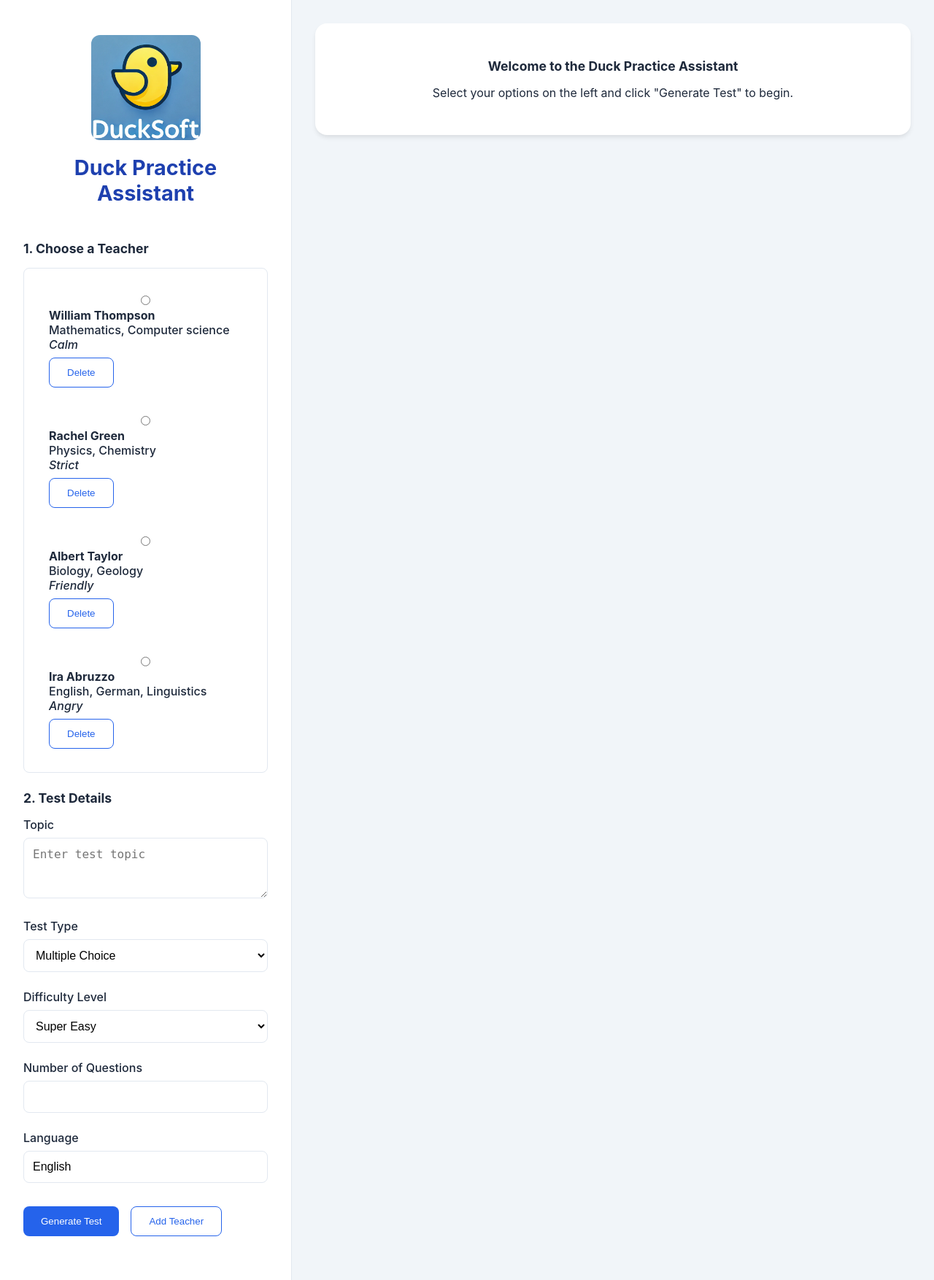
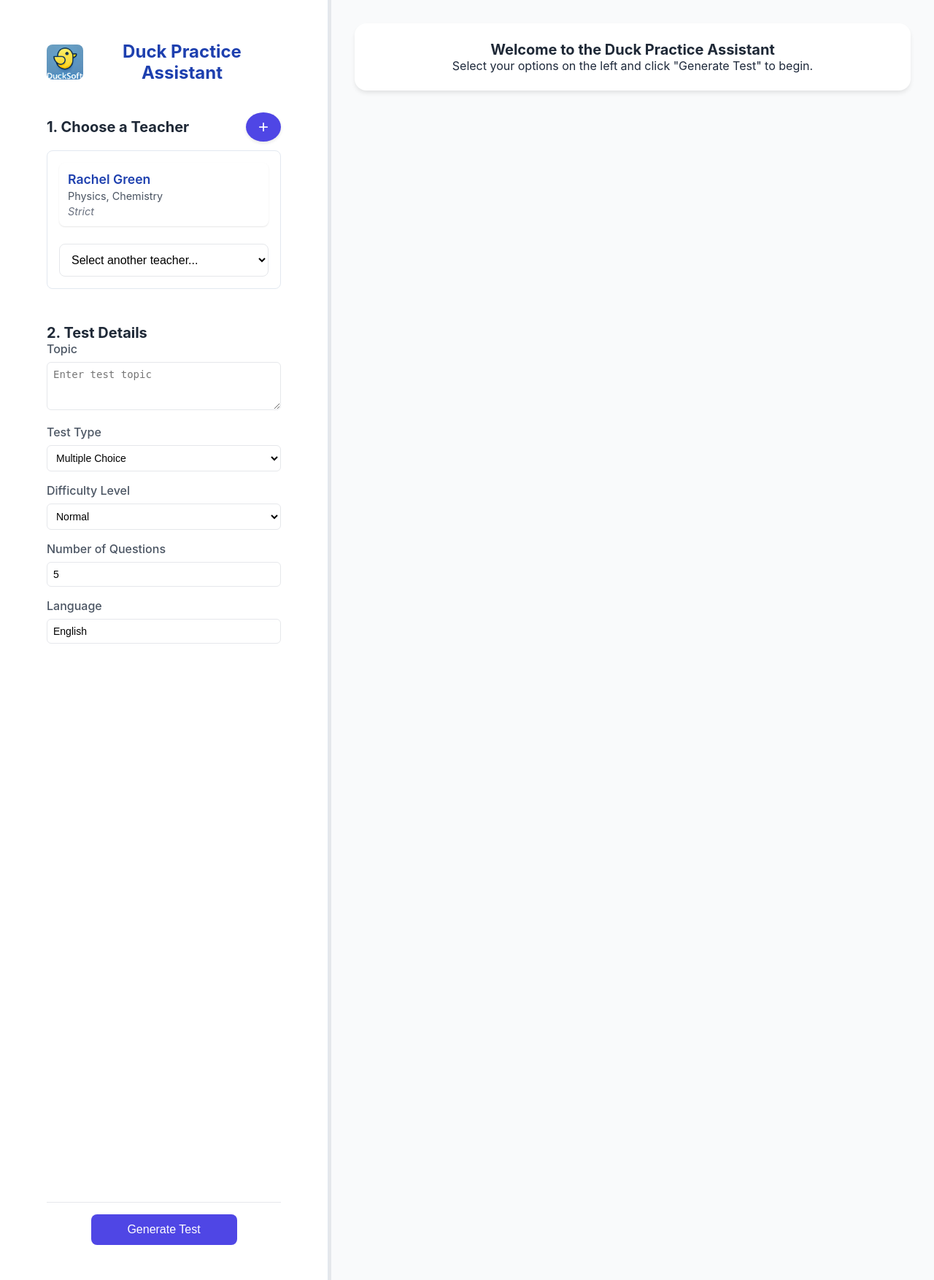
Before and after one commit to DonPedroDado/Duck_PA, a Flask app: page / in a window 1280 px wide. Shown: the whole page at 73% size. Run offline with Flask 3, Linux system fonts and the light colour scheme.

Commit message:
optimizing teacher manager and side bar

```diff
--- a/Duck_PA/static/js/main.js
+++ b/Duck_PA/static/js/main.js
@@ -6,11 +6,18 @@ function fetchTeachers() {
     fetch('/get_teachers')
         .then(response => response.json())
         .then(data => {
-            const teacherList = document.querySelector('.teacher-list');
-            teacherList.innerHTML = '';
+            const teacherDropdown = document.querySelector('.teacher-dropdown');
+            const defaultTeacher = document.getElementById('default-teacher');
+
+            // Clear existing options except the placeholder
+            while (teacherDropdown.options.length > 1) {
+                teacherDropdown.remove(1);
+            }
 
             if (data.teachers.length === 0) {
-                teacherList.innerHTML = `
+                defaultTeacher.style.display = 'none';
+                teacherDropdown.style.display = 'none';
+                document.querySelector('.teacher-list').innerHTML = `
                     <div class="no-teachers">
                         <p>No teachers available. Please add a teacher first.</p>
                     </div>
@@ -18,65 +25,83 @@ function fetchTeachers() {
                 return;
             }
 
+            // Add all teachers except Rachel Green to the dropdown
             data.teachers.forEach(teacher => {
-                const teacherItem = document.createElement('div');
-                teacherItem.className = 'teacher-item';
-                teacherItem.innerHTML = `
-                    <div class="teacher-info">
-                        <input type="radio" name="teacher" value="${teacher.id}" id="teacher-${teacher.id}" required>
-                        <label for="teacher-${teacher.id}">
-                            <strong>${teacher.name}</strong><br>
-                            ${teacher.specialization.join(', ')}<br>
-                            <em>${teacher.attitude}</em>
-                        </label>
-                    </div>
-                    <button onclick="deleteTeacher(${teacher.id})" class="secondary-button">Delete</button>
-                `;
-                teacherList.appendChild(teacherItem);
-
-                // Add click handler for the entire teacher item
-                teacherItem.addEventListener('click', function(e) {
-                    if (e.target.tagName !== 'BUTTON') {
-                        const radio = this.querySelector('input[type="radio"]');
-                        radio.checked = true;
-                        updateTeacherSelection();
-                    }
-                });
+                if (teacher.id !== 2) { // Rachel Green's ID
+                    const option = document.createElement('option');
+                    option.value = teacher.id;
+                    option.textContent = `${teacher.name} (${teacher.specialization.join(', ')})`;
+                    teacherDropdown.appendChild(option);
+                }
             });
 
-            // Add change listeners to radio buttons
-            document.querySelectorAll('input[name="teacher"]').forEach(radio => {
-                radio.addEventListener('change', updateTeacherSelection);
-            });
+            // Set Rachel Green as selected by default
+            const rachelGreen = data.teachers.find(t => t.id === 2);
+            if (rachelGreen) {
+                defaultTeacher.querySelector('.teacher-name').textContent = rachelGreen.name;
+                defaultTeacher.querySelector('.teacher-specialization').textContent = rachelGreen.specialization.join(', ');
+                defaultTeacher.querySelector('.teacher-attitude').textContent = rachelGreen.attitude;
+                defaultTeacher.dataset.teacherId = rachelGreen.id;
+                defaultTeacher.style.display = 'block';
+                document.getElementById('teacher-error').style.display = 'none';
+            } else {
+                defaultTeacher.style.display = 'none';
+            }
         })
         .catch(err => {
             console.error('Error fetching teachers:', err);
-            const teacherList = document.querySelector('.teacher-list');
-            teacherList.innerHTML = '<p>Error loading teachers. Please try again.</p>';
+            document.querySelector('.teacher-list').innerHTML = '<p>Error loading teachers. Please try again.</p>';
         });
 }
 
-function updateTeacherSelection() {
-    const teacherError = document.getElementById('teacher-error');
-    const selectedTeacher = document.querySelector('input[name="teacher"]:checked');
+function selectTeacher(teacherId) {
+    if (!teacherId) return;
 
-    // Update all teacher items
-    document.querySelectorAll('.teacher-item').forEach(item => {
-        const radio = item.querySelector('input[type="radio"]');
-        item.classList.toggle('selected', radio.checked);
-    });
+    fetch('/get_teachers')
+        .then(response => response.json())
+        .then(data => {
+            const teacher = data.teachers.find(t => t.id === parseInt(teacherId));
+            if (teacher) {
+                const defaultTeacher = document.getElementById('default-teacher');
+                defaultTeacher.querySelector('.teacher-name').textContent = teacher.name;
+                defaultTeacher.querySelector('.teacher-specialization').textContent = teacher.specialization.join(', ');
+                defaultTeacher.querySelector('.teacher-attitude').textContent = teacher.attitude;
+                defaultTeacher.dataset.teacherId = teacher.id;
+                document.getElementById('teacher-error').style.display = 'none';
+            }
+        });
+}
 
-    // Hide error message if a teacher is selected
-    if (selectedTeacher) {
-        teacherError.style.display = 'none';
+function deleteTeacher(teacherId) {
+    if (!confirm('Are you sure you want to delete this teacher?')) {
+        return;
     }
+
+    fetch(`/delete_teacher/${teacherId}`, {
+        method: 'DELETE'
+    })
+        .then(response => response.json())
+        .then(data => {
+            if (data.message.includes('deleted successfully')) {
+                fetchTeachers();
+                // If we deleted the currently displayed teacher, clear the display
+                const defaultTeacher = document.getElementById('default-teacher');
+                if (defaultTeacher.querySelector('.delete-btn').getAttribute('onclick').includes(teacherId)) {
+                    defaultTeacher.style.display = 'none';
+                }
+            }
+        })
+        .catch(err => {
+            console.error('Error deleting teacher:', err);
+        });
 }
 
 function generateTest() {
-    const selectedTeacher = document.querySelector('input[name="teacher"]:checked');
+    const defaultTeacher = document.getElementById('default-teacher');
+    const teacherId = defaultTeacher.dataset.teacherId;
     const teacherError = document.getElementById('teacher-error');
 
-    if (!selectedTeacher) {
+    if (!teacherId || defaultTeacher.style.display === 'none') {
         teacherError.style.display = 'block';
         document.getElementById('teacher-selection').scrollIntoView({ behavior: 'smooth' });
         return;
@@ -93,7 +118,7 @@ function generateTest() {
     }
 
     const payload = {
-        teacher_id: selectedTeacher.value,
+        teacher_id: teacherId,
         topic: document.getElementById('test-topic').value,
         test_type: document.getElementById('test-type').value,
         test_difficulty: document.getElementById('test-difficulty').value,
@@ -121,23 +146,3 @@ function generateTest() {
     document.body.appendChild(form);
     form.submit();
 }
-
-function deleteTeacher(teacherId) {
-    if (!confirm('Are you sure you want to delete this teacher?')) {
-        return;
-    }
-
-    fetch(`/delete_teacher/${teacherId}`, {
-        method: 'DELETE'
-    })
-        .then(response => response.json())
-        .then(data => {
-            alert(data.message);
-            if (data.message.includes('deleted successfully')) {
-                fetchTeachers();
-            }
-        })
-        .catch(err => {
-            console.error('Error deleting teacher:', err);
-        });
-}
--- a/Duck_PA/templates/index.html
+++ b/Duck_PA/templates/index.html
@@ -13,45 +13,105 @@
             display: none;
         }
 
-        .teacher-item {
-            position: relative;
-            padding: 1rem;
-            border: 2px solid transparent;
+        .teacher-card {
+            background: #fff;
+            padding: 0.75rem;
             border-radius: 8px;
-            transition: all 0.2s;
+            box-shadow: 0 1px 2px rgba(0, 0, 0, 0.1);
+            margin-bottom: 0.5rem;
         }
 
-        .teacher-item:hover {
-            border-color: #93c5fd;
-            background: #f0f9ff;
+        .teacher-name {
+            font-size: 1.1rem;
+            font-weight: 600;
+            color: #1e40af;
+            margin-bottom: 0.25rem;
         }
 
-        .teacher-item.selected {
-            border-color: #2563eb;
-            background: #eff6ff;
+        .teacher-specialization {
+            color: #4b5563;
+            margin-bottom: 0.25rem;
+            font-size: 0.9rem;
         }
 
-        .teacher-item input[type="radio"] {
-            margin-right: 1rem;
+        .teacher-attitude {
+            color: #6b7280;
+            font-style: italic;
+            font-size: 0.9rem;
         }
 
-        .teacher-item label {
+        .teacher-actions {
+            position: absolute;
+            top: 1rem;
+            right: 1rem;
+            display: flex;
+            gap: 0.5rem;
+        }
+
+        .teacher-dropdown {
+            width: 100%;
+            padding: 0.75rem;
+            border: 1px solid #e5e7eb;
+            border-radius: 8px;
+            margin-top: 1rem;
+            background-color: white;
             cursor: pointer;
-            flex: 1;
+        }
+
+        .section-header {
+            display: flex;
+            align-items: center;
+            justify-content: space-between;
+            margin-bottom: 0.75rem;
+        }
+
+        .add-teacher-btn {
+            width: 2.5rem;
+            height: 2.5rem;
+            border-radius: 50%;
+            background-color: #4f46e5;
+            color: white;
+            border: none;
+            font-size: 1.5rem;
+            cursor: pointer;
+            display: flex;
+            align-items: center;
+            justify-content: center;
+            transition: background-color 0.2s;
+            box-shadow: 0 2px 4px rgba(0, 0, 0, 0.1);
+        }
+
+        .add-teacher-btn:hover {
+            background-color: #4338ca;
+        }
+
+        .delete-btn {
+            position: absolute;
+            top: 0.5rem;
+            right: 0.5rem;
+            padding: 0.25rem 0.5rem;
+            font-size: 0.8rem;
+        }
+
+        .delete-btn:hover {
+            color: #dc2626;
         }
 
         .logo-container {
+            display: flex;
+            align-items: center;
+            justify-content: center;
+            padding: 1.5rem 2rem;
+            margin-bottom: 1rem;
+            background: #fff;
             text-align: center;
-            margin-bottom: 2rem;
-            padding: 1rem;
         }
 
         .logo {
-            width: 150px;
+            width: 50px;
             height: auto;
-            margin-bottom: 1rem;
-            border-radius: 12px;
-            transition: opacity 0.3s ease;
+            border-radius: 8px;
+            margin: 0;
         }
 
         .logo.error {
@@ -61,7 +121,130 @@
         h1 {
             color: #1e40af;
             margin: 0;
-            font-size: 1.8rem;
+            font-size: 1.5rem;
+            flex: 1;
+            text-align: center;
+        }
+
+        h2 {
+            margin: 0;
+            font-size: 1.25rem;
+            color: #1f2937;
+        }
+
+        .button-group {
+            margin-top: auto;
+            padding: 1rem 2rem;
+            position: sticky;
+            bottom: 0;
+            background: white;
+            border-top: 1px solid #e5e7eb;
+            display: flex;
+            justify-content: center;
+            width: 100%;
+            box-sizing: border-box;
+        }
+
+        .primary-button {
+            padding: 0.75rem 2rem;
+            background-color: #4f46e5;
+            color: white;
+            border: none;
+            border-radius: 8px;
+            font-size: 1rem;
+            font-weight: 500;
+            cursor: pointer;
+            transition: background-color 0.2s;
+            width: 100%;
+            max-width: 200px;
+        }
+
+        .primary-button:hover {
+            background-color: #4338ca;
+        }
+
+        .form-container {
+            flex: 1;
+            padding: 0 2rem;
+            overflow-y: auto;
+            display: flex;
+            flex-direction: column;
+            min-height: 0;
+        }
+
+        .form-group {
+            margin-bottom: 1rem;
+        }
+
+        .form-group label {
+            display: block;
+            margin-bottom: 0.5rem;
+            color: #4b5563;
+            font-weight: 500;
+        }
+
+        .form-group input,
+        .form-group select,
+        .form-group textarea {
+            width: 100%;
+            padding: 0.5rem;
+            border: 1px solid #e5e7eb;
+            border-radius: 6px;
+            font-size: 0.875rem;
+        }
+
+        #teacher-selection {
+            margin-bottom: 1.5rem;
+        }
+
+        .form-section {
+            margin-bottom: 1.5rem;
+        }
+
+        .sidebar {
+            min-width: 450px;
+            width: 450px;
+            height: 100vh;
+            position: fixed;
+            left: 0;
+            top: 0;
+            background: #fff;
+            overflow-y: auto;
+            display: flex;
+            flex-direction: column;
+        }
+
+        .divider {
+            width: 4px;
+            height: 100vh;
+            background: #e5e7eb;
+            position: fixed;
+            left: 450px;
+            top: 0;
+            cursor: col-resize;
+            z-index: 100;
+            transition: background-color 0.2s;
+        }
+
+        .divider:hover {
+            background: #4f46e5;
+        }
+
+        .content {
+            margin-left: 454px;
+            padding: 2rem;
+            min-height: 100vh;
+            background: #f9fafb;
+        }
+
+        .welcome-message {
+            padding: 1.5rem 0;
+        }
+
+        body {
+            margin: 0;
+            overflow-x: hidden;
+            user-select: none;
         }
     </style>
 </head>
@@ -78,9 +261,19 @@
         </div>
         <div class="form-container">
             <section id="teacher-selection">
-                <h2>1. Choose a Teacher</h2>
+                <div class="section-header">
+                    <h2>1. Choose a Teacher</h2>
+                    <button class="add-teacher-btn" onclick="window.location.href='/add_teacher'" title="Add New Teacher">+</button>
+                </div>
                 <div class="teacher-list">
-                    <p>Loading teacher list...</p>
+                    <div class="teacher-card" id="default-teacher">
+                        <div class="teacher-name">Rachel Green</div>
+                        <div class="teacher-specialization">Physics, Chemistry</div>
+                        <div class="teacher-attitude">Strict</div>
+                    </div>
+                    <select class="teacher-dropdown" onchange="selectTeacher(this.value)">
+                        <option value="">Select another teacher...</option>
+                    </select>
                 </div>
                 <div class="teacher-selection-error" id="teacher-error">
                     Please select a teacher before generating the test.
@@ -108,7 +301,7 @@
                     <select id="test-difficulty" required>
                         <option value="Super Easy">Super Easy</option>
                         <option value="Easy">Easy</option>
-                        <option value="Normal">Normal</option>
+                        <option value="Normal" selected>Normal</option>
                         <option value="Hard">Hard</option>
                         <option value="Very hard">Very Hard</option>
                         <option value="PhD level">PhD Level</option>
@@ -120,7 +313,7 @@
 
                 <div class="form-group">
                     <label for="test-questionsnumber">Number of Questions</label>
-                    <input type="number" id="test-questionsnumber" min="1" max="100" required>
+                    <input type="number" id="test-questionsnumber" min="1" max="100" value="5" required>
                 </div>
 
                 <div class="form-group">
@@ -131,10 +324,10 @@
 
             <div class="button-group">
                 <button class="primary-button" onclick="generateTest()">Generate Test</button>
-                <button class="secondary-button" onclick="window.location.href='/add_teacher'">Add Teacher</button>
             </div>
         </div>
     </div>
+    <div class="divider"></div>
     <div class="content" id="result-area">
         <div class="welcome-message">
             <h2>Welcome to the Duck Practice Assistant</h2>
@@ -142,6 +335,31 @@
         </div>
     </div>
     <script src="{{ url_for('static', filename='js/main.js') }}"></script>
+    <script>
+        const sidebar = document.querySelector('.sidebar');
+        const divider = document.querySelector('.divider');
+        const content = document.querySelector('.content');
+        let isDragging = false;
+
+        divider.addEventListener('mousedown', (e) => {
+            isDragging = true;
+            document.body.style.cursor = 'col-resize';
+        });
+
+        document.addEventListener('mousemove', (e) => {
+            if (!isDragging) return;
+
+            const newWidth = Math.max(450, e.clientX);
+            sidebar.style.width = newWidth + 'px';
+            divider.style.left = newWidth + 'px';
+            content.style.marginLeft = (newWidth + 4) + 'px';
+        });
+
+        document.addEventListener('mouseup', () => {
+            isDragging = false;
+            document.body.style.cursor = '';
+        });
+    </script>
 </body>
 
 </html>
```
